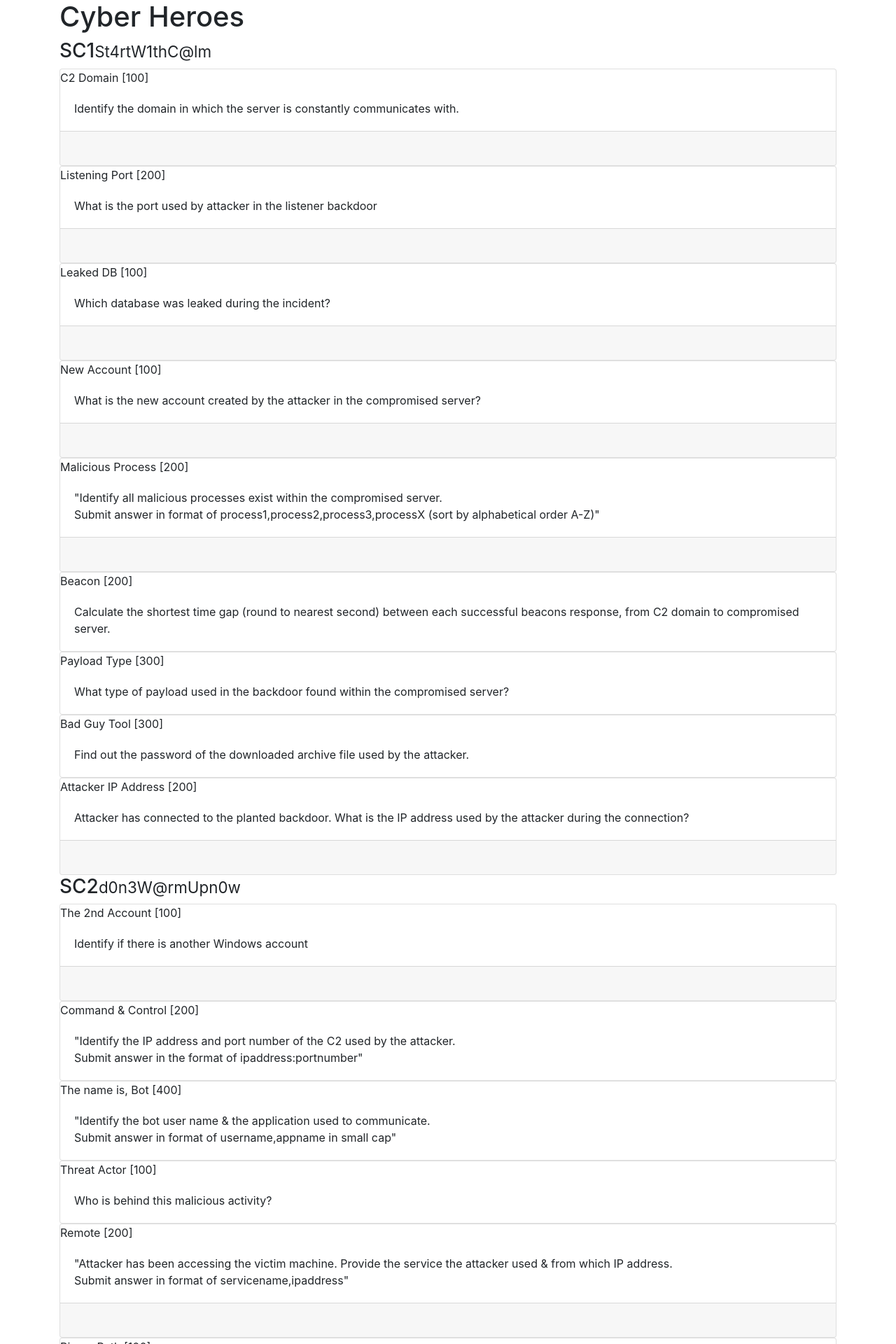
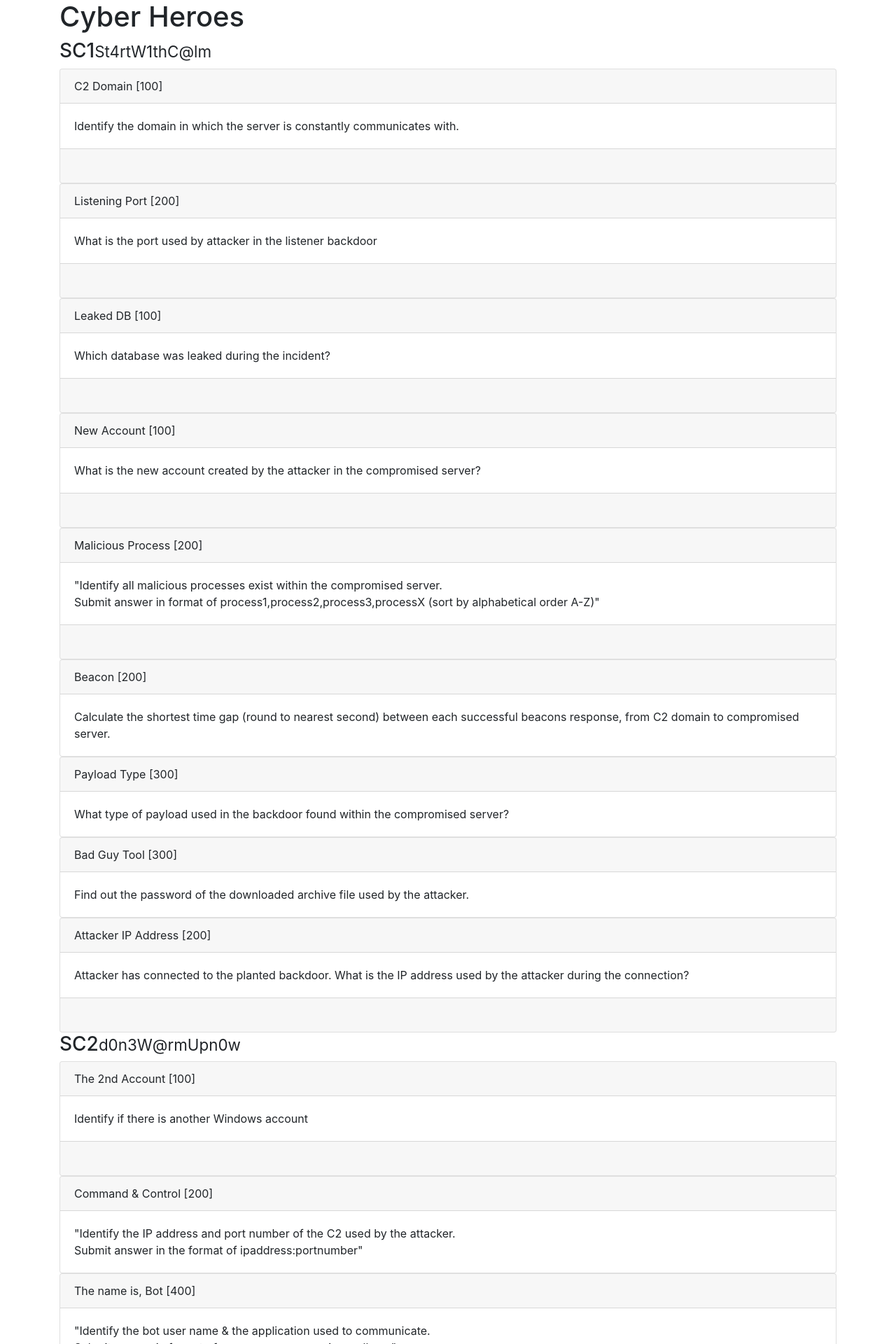
Before and after one commit to AreRex14/www-sigfstm, a Jekyll site: the page built from CyberHeroes.html, in a window 1280 px wide. Shown: the top 1920 px of the page at 70% size. Built offline with Jekyll 4.4.1, drawn with Linux system fonts in a browser that asks for light colours.

Commit message:
update cyberheroes page

```diff
--- a/CyberHeroes.html
+++ b/CyberHeroes.html
@@ -19,14 +19,14 @@
 		<h1>Cyber Heroes</h1>
 		<h3>SC1<small>St4rtW1thC@lm</small></h3>
 		<div class="card card-success">
-			<div class="card-heading">C2 Domain [100]</div>
+			<div class="card-header">C2 Domain [100]</div>
 			<div class="card-body">
 			Identify the domain in which the server is constantly communicates with.
 			</div>
 			<div class="card-footer">smell-like-teen-armpits-sweat.tk</div>
 		</div>
 		<div class="card card-success">
-			<div class="card-heading">Listening Port [200]</div>
+			<div class="card-header">Listening Port [200]</div>
 			<div class="card-body">
 			What is the port used by attacker in the listener backdoor
 			</div>
@@ -35,21 +35,21 @@
 			</div>
 		</div>
 		<div class="card card-success">
-			<div class="card-heading">Leaked DB [100]</div>
+			<div class="card-header">Leaked DB [100]</div>
 			<div class="card-body">
 			Which database was leaked during the incident?
 			</div>
 			<div class="card-footer">employees</div>
 		</div>
 		<div class="card card-success">
-			<div class="card-heading">New Account [100]</div>
+			<div class="card-header">New Account [100]</div>
 			<div class="card-body">
 			What is the new account created by the attacker in the compromised server?
 			</div>
 			<div class="card-footer">r00t</div>
 		</div>
 		<div class="card card-success">
-			<div class="card-heading">Malicious Process [200]</div>
+			<div class="card-header">Malicious Process [200]</div>
 			<div class="card-body">
 			"Identify all malicious processes exist within the compromised server. <br>
 			Submit answer in format of process1,process2,process3,processX (sort by alphabetical order A-Z)"
@@ -57,25 +57,25 @@
 			<div class="card-footer">kprocess,stch</div>
 		</div>
 		<div class="card card-default">
-			<div class="card-heading">Beacon [200]</div>
+			<div class="card-header">Beacon [200]</div>
 			<div class="card-body">
 			Calculate the shortest time gap (round to nearest second) between each successful beacons response, from C2 domain to compromised server.
 			</div>
 		</div>
 		<div class="card card-default">
-			<div class="card-heading">Payload Type [300]</div>
+			<div class="card-header">Payload Type [300]</div>
 			<div class="card-body">
 			What type of payload used in the backdoor found within the compromised server?
 			</div>
 		</div>
 		<div class="card card-default">
-			<div class="card-heading">Bad Guy Tool [300]</div>
+			<div class="card-header">Bad Guy Tool [300]</div>
 			<div class="card-body">
 			Find out the password of the downloaded archive file used by the attacker.
 			</div>
 		</div>
 		<div class="card card-success">
-			<div class="card-heading">Attacker IP Address [200]</div>
+			<div class="card-header">Attacker IP Address [200]</div>
 			<div class="card-body">
 			Attacker has connected to the planted backdoor. What is the IP address used by the attacker during the connection?
 			</div>
@@ -84,34 +84,34 @@
 		<h3>SC2<small>d0n3W@rmUpn0w</small></h3>
 
 		<div class="card card-success">
-			<div class="card-heading">The 2nd Account [100]</div>
+			<div class="card-header">The 2nd Account [100]</div>
 			<div class="card-body">
 				Identify if there is another Windows account
 			</div>
 			<div class="card-footer">pentadbir</div>
 		</div>
 		<div class="card card-default">
-			<div class="card-heading">Command &amp; Control [200]</div>
+			<div class="card-header">Command &amp; Control [200]</div>
 			<div class="card-body">
 			"Identify the IP address and port number of the C2 used by the attacker. <br>
 			Submit answer in the format of ipaddress:portnumber"
 			</div>
 		</div>
 		<div class="card card-default">
-			<div class="card-heading">The name is, Bot [400]</div>
+			<div class="card-header">The name is, Bot [400]</div>
 			<div class="card-body">
 			"Identify the bot user name &amp; the application used to communicate.<br>
 			Submit answer in format of username,appname in small cap"
 			</div>
 		</div>
 		<div class="card card-default">
-			<div class="card-heading">Threat Actor [100]</div>
+			<div class="card-header">Threat Actor [100]</div>
 			<div class="card-body">
 			Who is behind this malicious activity?
 			</div>
 		</div>
 		<div class="card card-success">
-			<div class="card-heading">Remote [200]</div>
+			<div class="card-header">Remote [200]</div>
 			<div class="card-body">
 			"Attacker has been accessing the victim machine. Provide the service the attacker used &amp; from which IP address.<br>
 			Submit answer in format of servicename,ipaddress"
@@ -119,33 +119,33 @@
 			<div class="card-footer">Hint: tcp 3389; Flag: rdp,161.142.8.233</div>
 		</div>
 		<div class="card card-default">
-			<div class="card-heading">Binary Path [100]</div>
+			<div class="card-header">Binary Path [100]</div>
 			<div class="card-body">
 			Identify full path of the malware process<br>
 			(Answer in small cap letters)
 			</div>
 		</div>
 		<div class="card card-default">
-			<div class="card-heading">Wher Its Coming [200]</div>
+			<div class="card-header">Wher Its Coming [200]</div>
 			<div class="card-body">
 			Identify the domain where source of infection was dropped..
 			</div>
 		</div>
 		<div class="card card-default">
-			<div class="card-heading">The Log [200]</div>
+			<div class="card-header">The Log [200]</div>
 			<div class="card-body">
 			Identify full path of the logged file
 			(Answer in small cap)
 			</div>
 		</div>
 		<div class="card card-default">
-			<div class="card-heading">Hash [100]</div>
+			<div class="card-header">Hash [100]</div>
 			<div class="card-body">
 			Identify the hash of the binary file.
 			</div>
 		</div>
 		<div class="card card-default">
-			<div class="card-heading">Get The Password [400]</div>
+			<div class="card-header">Get The Password [400]</div>
 			<div class="card-body">
 			What is the attacker's next target?<br>
 			Through OSINT, our Threat Intel team found a copy of the file highlights the threat actor 's next target. We are now sharing the file here, but it's password protected.
@@ -153,7 +153,7 @@
 			<div class="card-footer">updated</div>
 		</div>
 		<div class="card card-default">
-			<div class="card-heading">Stay Persistance [300]</div>
+			<div class="card-header">Stay Persistance [300]</div>
 			<div class="card-body">
 			The malware has modified some files to stay persistent. How?<br>
 			<br>
@@ -165,7 +165,7 @@
 			</div>
 		</div>
 		<div class="card card-default">
-			<div class="card-heading">Type of exploit [400]</div>
+			<div class="card-header">Type of exploit [400]</div>
 			<div class="card-body">
 			Find the exploit identifier for the initial infection vector.
 			</div>
```
